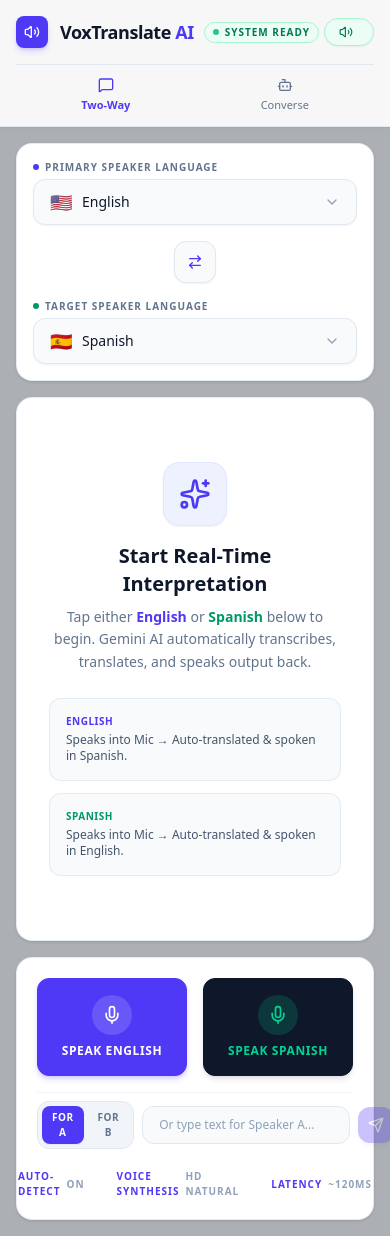
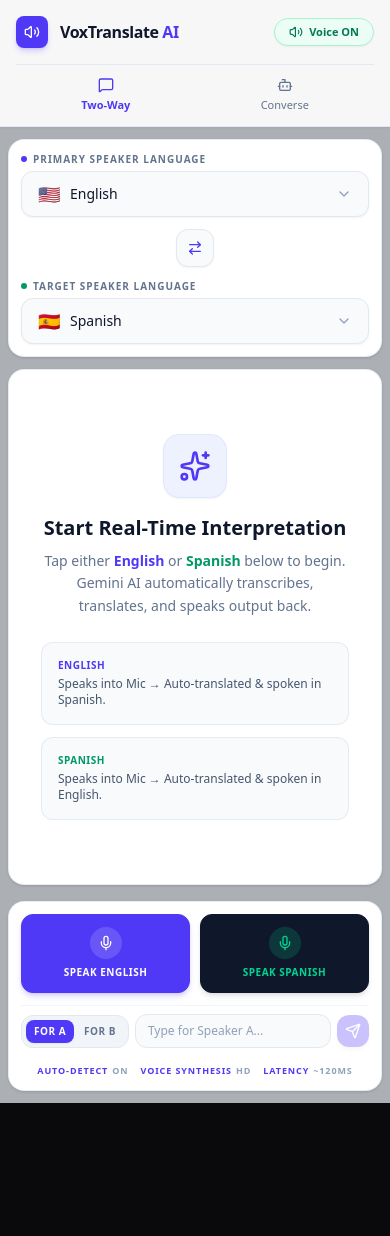
Before and after one commit to pureskill714/Vox-Translate, a React (Vite) app: page / in a window 390 px wide. After the commit the page ends 1103 px from the top, so only its background shows below. Built offline with nearby package versions, Linux system fonts and the light colour scheme.

Commit message:
style: improve mobile responsiveness and layout
Refined padding, margins, and font sizes across the UI to enhance the
experience on smaller screens. Updated viewport unit usage to better
support mobile browser height behavior.

```diff
--- a/src/components/AudioVisualizer.tsx
+++ b/src/components/AudioVisualizer.tsx
@@ -104,8 +104,8 @@
   };
 
   return (
-    <div id="recording-visualizer-card" className="fixed bottom-24 left-1/2 transform -translate-x-1/2 z-50 w-11/12 max-w-md bg-white/95 border border-indigo-200 rounded-2xl p-5 shadow-2xl backdrop-blur-xl ring-1 ring-slate-900/5 animate-in fade-in slide-in-from-bottom-5">
-      <div className="flex items-center justify-between mb-3">
+    <div id="recording-visualizer-card" className="fixed bottom-20 sm:bottom-24 left-1/2 transform -translate-x-1/2 z-50 w-[94vw] max-w-md bg-white/95 border border-indigo-200 rounded-2xl p-3.5 sm:p-5 shadow-2xl backdrop-blur-xl ring-1 ring-slate-900/5 animate-in fade-in slide-in-from-bottom-5">
+      <div className="flex items-center justify-between mb-2 sm:mb-3">
         <div className="flex items-center space-x-2">
           <span className="relative flex h-2.5 w-2.5">
             <span className="animate-ping absolute inline-flex h-full w-full rounded-full bg-rose-400 opacity-75"></span>
--- a/src/components/Header.tsx
+++ b/src/components/Header.tsx
@@ -25,10 +25,10 @@
             </div>
             <div>
               <div className="flex items-center space-x-2.5">
-                <h1 className="text-lg font-bold tracking-tight text-slate-900 font-sans">
+                <h1 className="text-base sm:text-lg font-bold tracking-tight text-slate-900 font-sans">
                   VoxTranslate <span className="text-indigo-600">AI</span>
                 </h1>
-                <div className="flex items-center gap-1.5 px-2 py-0.5 rounded-full bg-emerald-50 border border-emerald-200 text-[10px] font-semibold uppercase tracking-widest text-emerald-700">
+                <div className="hidden sm:flex items-center gap-1.5 px-2 py-0.5 rounded-full bg-emerald-50 border border-emerald-200 text-[10px] font-semibold uppercase tracking-widest text-emerald-700">
                   <span className="w-1.5 h-1.5 rounded-full bg-emerald-500 animate-pulse"></span>
                   System Ready
                 </div>
@@ -77,8 +77,8 @@
                   : 'bg-slate-100 text-slate-600 border-slate-200 hover:bg-slate-200'
               }`}
             >
-              <Volume2 className="w-3.5 h-3.5" />
-              <span className="hidden sm:inline">{autoPlay ? 'Auto Voice: ON' : 'Auto Voice: OFF'}</span>
+              <Volume2 className="w-3.5 h-3.5 flex-shrink-0" />
+              <span className="text-[11px] sm:text-xs font-semibold">{autoPlay ? 'Voice ON' : 'Voice OFF'}</span>
             </button>
           </div>
         </div>
--- a/src/components/TwoWayTranslator.tsx
+++ b/src/components/TwoWayTranslator.tsx
@@ -321,12 +321,12 @@
   };
 
   return (
-    <div className="flex flex-col min-h-[calc(100vh-4rem)] max-w-5xl mx-auto px-4 py-4 justify-between">
+    <div className="flex flex-col min-h-[calc(100dvh-5rem)] max-w-5xl mx-auto px-2 sm:px-4 py-3 sm:py-4 justify-between">
       {/* Top Header: Language Configuration Dock */}
-      <div className="bg-white border border-slate-200/80 rounded-2xl p-4 shadow-sm mb-4">
-        <div className="grid grid-cols-1 md:grid-cols-11 gap-3 items-center">
+      <div className="bg-white border border-slate-200/80 rounded-2xl p-3 sm:p-4 shadow-sm mb-3 sm:mb-4">
+        <div className="grid grid-cols-1 sm:grid-cols-11 gap-2.5 sm:gap-3 items-center">
           {/* Speaker A Language */}
-          <div className="md:col-span-5 flex flex-col gap-1">
+          <div className="sm:col-span-5 flex flex-col gap-1">
             <label className="text-[10px] font-bold text-slate-500 uppercase tracking-widest flex items-center gap-1.5">
               <span className="w-1.5 h-1.5 rounded-full bg-indigo-600"></span>
               Primary Speaker Language
@@ -339,11 +339,11 @@
           </div>
 
           {/* Swap Languages Button */}
-          <div className="md:col-span-1 flex justify-center py-1">
+          <div className="sm:col-span-1 flex justify-center py-0.5 sm:py-1">
             <button
               id="swap-languages-btn"
               onClick={handleSwapLanguages}
-              className="p-3 bg-slate-50 hover:bg-slate-100 text-slate-700 rounded-xl border border-slate-200 transition-all hover:scale-105 active:scale-95 shadow-xs"
+              className="p-2.5 sm:p-3 bg-slate-50 hover:bg-slate-100 text-slate-700 rounded-xl border border-slate-200 transition-all hover:scale-105 active:scale-95 shadow-xs"
               title="Swap Speaker Languages"
             >
               <ArrowRightLeft className="w-4 h-4 text-indigo-600" />
@@ -351,7 +351,7 @@
           </div>
 
           {/* Speaker B Language */}
-          <div className="md:col-span-5 flex flex-col gap-1">
+          <div className="sm:col-span-5 flex flex-col gap-1">
             <label className="text-[10px] font-bold text-slate-500 uppercase tracking-widest flex items-center gap-1.5">
               <span className="w-1.5 h-1.5 rounded-full bg-emerald-600"></span>
               Target Speaker Language
@@ -429,9 +429,9 @@
       />
 
       {/* Bottom Dual Speaker Mic Dock & Type Input */}
-      <div className="bg-white border border-slate-200/80 rounded-2xl p-5 shadow-sm space-y-4">
+      <div className="bg-white border border-slate-200/80 rounded-2xl p-3 sm:p-5 shadow-sm space-y-3 sm:space-y-4">
         {/* Microphone Controls */}
-        <div className="grid grid-cols-2 gap-4">
+        <div className="grid grid-cols-2 gap-2.5 sm:gap-4">
           {/* Speaker A Button */}
           <div className="relative flex flex-col items-center">
             <button
@@ -444,16 +444,16 @@
                 }
               }}
               disabled={activeRecordingSpeaker === 'B' || isProcessing}
-              className={`w-full py-4 px-4 rounded-xl border transition-all flex flex-col items-center justify-center space-y-2 ${
+              className={`w-full py-3 sm:py-4 px-2 sm:px-4 rounded-xl border transition-all flex flex-col items-center justify-center space-y-1.5 sm:space-y-2 ${
                 activeRecordingSpeaker === 'A'
                   ? 'bg-rose-600 text-white border-rose-500 animate-pulse shadow-md shadow-rose-500/20'
                   : 'bg-indigo-600 hover:bg-indigo-700 text-white border-indigo-600 shadow-md shadow-indigo-600/20 active:scale-95'
               }`}
             >
-              <div className="w-10 h-10 rounded-full bg-white/15 flex items-center justify-center">
-                <Mic className={`w-5 h-5 ${activeRecordingSpeaker === 'A' ? 'animate-bounce' : ''}`} />
+              <div className="w-8 h-8 sm:w-10 sm:h-10 rounded-full bg-white/15 flex items-center justify-center">
+                <Mic className={`w-4 h-4 sm:w-5 sm:h-5 ${activeRecordingSpeaker === 'A' ? 'animate-bounce' : ''}`} />
               </div>
-              <span className="text-xs font-semibold tracking-wider uppercase">
+              <span className="text-[10px] sm:text-xs font-semibold tracking-wider uppercase truncate max-w-full px-1">
                 {activeRecordingSpeaker === 'A' ? 'Listening...' : `Speak ${langA.name}`}
               </span>
             </button>
@@ -471,16 +471,16 @@
                 }
               }}
               disabled={activeRecordingSpeaker === 'A' || isProcessing}
-              className={`w-full py-4 px-4 rounded-xl border transition-all flex flex-col items-center justify-center space-y-2 ${
+              className={`w-full py-3 sm:py-4 px-2 sm:px-4 rounded-xl border transition-all flex flex-col items-center justify-center space-y-1.5 sm:space-y-2 ${
                 activeRecordingSpeaker === 'B'
                   ? 'bg-rose-600 text-white border-rose-500 animate-pulse shadow-md shadow-rose-500/20'
                   : 'bg-slate-900 hover:bg-slate-800 text-white border-slate-900 shadow-md shadow-slate-900/10 active:scale-95'
               }`}
             >
-              <div className="w-10 h-10 rounded-full bg-emerald-500/20 flex items-center justify-center">
-                <Mic className={`w-5 h-5 text-emerald-400 ${activeRecordingSpeaker === 'B' ? 'animate-bounce' : ''}`} />
+              <div className="w-8 h-8 sm:w-10 sm:h-10 rounded-full bg-emerald-500/20 flex items-center justify-center">
+                <Mic className={`w-4 h-4 sm:w-5 sm:h-5 text-emerald-400 ${activeRecordingSpeaker === 'B' ? 'animate-bounce' : ''}`} />
               </div>
-              <span className="text-xs font-semibold tracking-wider uppercase text-emerald-400">
+              <span className="text-[10px] sm:text-xs font-semibold tracking-wider uppercase text-emerald-400 truncate max-w-full px-1">
                 {activeRecordingSpeaker === 'B' ? 'Listening...' : `Speak ${langB.name}`}
               </span>
             </button>
@@ -488,11 +488,12 @@
         </div>
 
         {/* Text Input Alternate Drawer */}
-        <div className="flex items-center space-x-2 pt-2 border-t border-slate-100">
-          <div className="flex items-center space-x-1 bg-slate-100 p-1 rounded-xl border border-slate-200">
+        <div className="flex flex-col sm:flex-row items-stretch sm:items-center gap-2 pt-2 border-t border-slate-100">
+          <div className="flex items-center space-x-1.5 w-full">
+            <div className="flex items-center space-x-0.5 bg-slate-100 p-1 rounded-xl border border-slate-200 flex-shrink-0">
               <button
                 onClick={() => setActiveSpeakerForText('A')}
-              className={`px-2.5 py-1 rounded-lg text-[10px] font-bold uppercase tracking-wider transition-all ${
+                className={`px-2 py-1 rounded-lg text-[10px] font-bold uppercase tracking-wider transition-all ${
                   activeSpeakerForText === 'A'
                     ? 'bg-indigo-600 text-white shadow-xs'
                     : 'text-slate-500 hover:text-slate-900'
@@ -502,7 +503,7 @@
               </button>
               <button
                 onClick={() => setActiveSpeakerForText('B')}
-              className={`px-2.5 py-1 rounded-lg text-[10px] font-bold uppercase tracking-wider transition-all ${
+                className={`px-2 py-1 rounded-lg text-[10px] font-bold uppercase tracking-wider transition-all ${
                   activeSpeakerForText === 'B'
                     ? 'bg-emerald-600 text-white shadow-xs'
                     : 'text-slate-500 hover:text-slate-900'
@@ -514,34 +515,35 @@
 
             <input
               type="text"
-            placeholder={`Or type text for Speaker ${activeSpeakerForText}...`}
+              placeholder={`Type for Speaker ${activeSpeakerForText}...`}
               value={textInput}
               onChange={(e) => setTextInput(e.target.value)}
               onKeyDown={(e) => {
                 if (e.key === 'Enter') handleSendText();
               }}
               disabled={isProcessing}
-            className="flex-1 bg-slate-50 border border-slate-200 rounded-xl px-4 py-2.5 text-xs text-slate-900 placeholder-slate-400 focus:outline-none focus:border-indigo-500 focus:bg-white"
+              className="flex-1 min-w-0 bg-slate-50 border border-slate-200 rounded-xl px-3 sm:px-4 py-2 sm:py-2.5 text-xs text-slate-900 placeholder-slate-400 focus:outline-none focus:border-indigo-500 focus:bg-white"
             />
 
             <button
               onClick={handleSendText}
               disabled={!textInput.trim() || isProcessing}
-            className="p-2.5 bg-indigo-600 hover:bg-indigo-700 disabled:opacity-30 text-white rounded-xl shadow-md transition-all"
+              className="p-2 sm:p-2.5 bg-indigo-600 hover:bg-indigo-700 disabled:opacity-30 text-white rounded-xl shadow-md transition-all flex-shrink-0"
             >
               <Send className="w-4 h-4" />
             </button>
           </div>
+        </div>
 
-        {/* Status bar details from theme */}
-        <div className="flex justify-center gap-8 text-[10px] font-bold text-slate-400 uppercase tracking-widest pt-1">
-          <div className="flex items-center gap-1.5">
+        {/* Status bar details */}
+        <div className="flex flex-wrap justify-center gap-x-3 sm:gap-x-8 gap-y-1 text-[9px] sm:text-[10px] font-bold text-slate-400 uppercase tracking-widest pt-1">
+          <div className="flex items-center gap-1">
             <span className="text-indigo-600 font-bold">Auto-Detect</span> ON
           </div>
-          <div className="flex items-center gap-1.5">
-            <span className="text-indigo-600 font-bold">Voice Synthesis</span> HD NATURAL
+          <div className="flex items-center gap-1">
+            <span className="text-indigo-600 font-bold">Voice Synthesis</span> HD
           </div>
-          <div className="flex items-center gap-1.5">
+          <div className="flex items-center gap-1">
             <span className="text-indigo-600 font-bold">Latency</span> ~120ms
           </div>
         </div>
```
Also changed, not shown: src/components/ConversationBubble.tsx (+14 -14 lines), src/components/ConverseWithAI.tsx (+42 -40 lines). Lines whose indentation alone changed are shown as unchanged.
